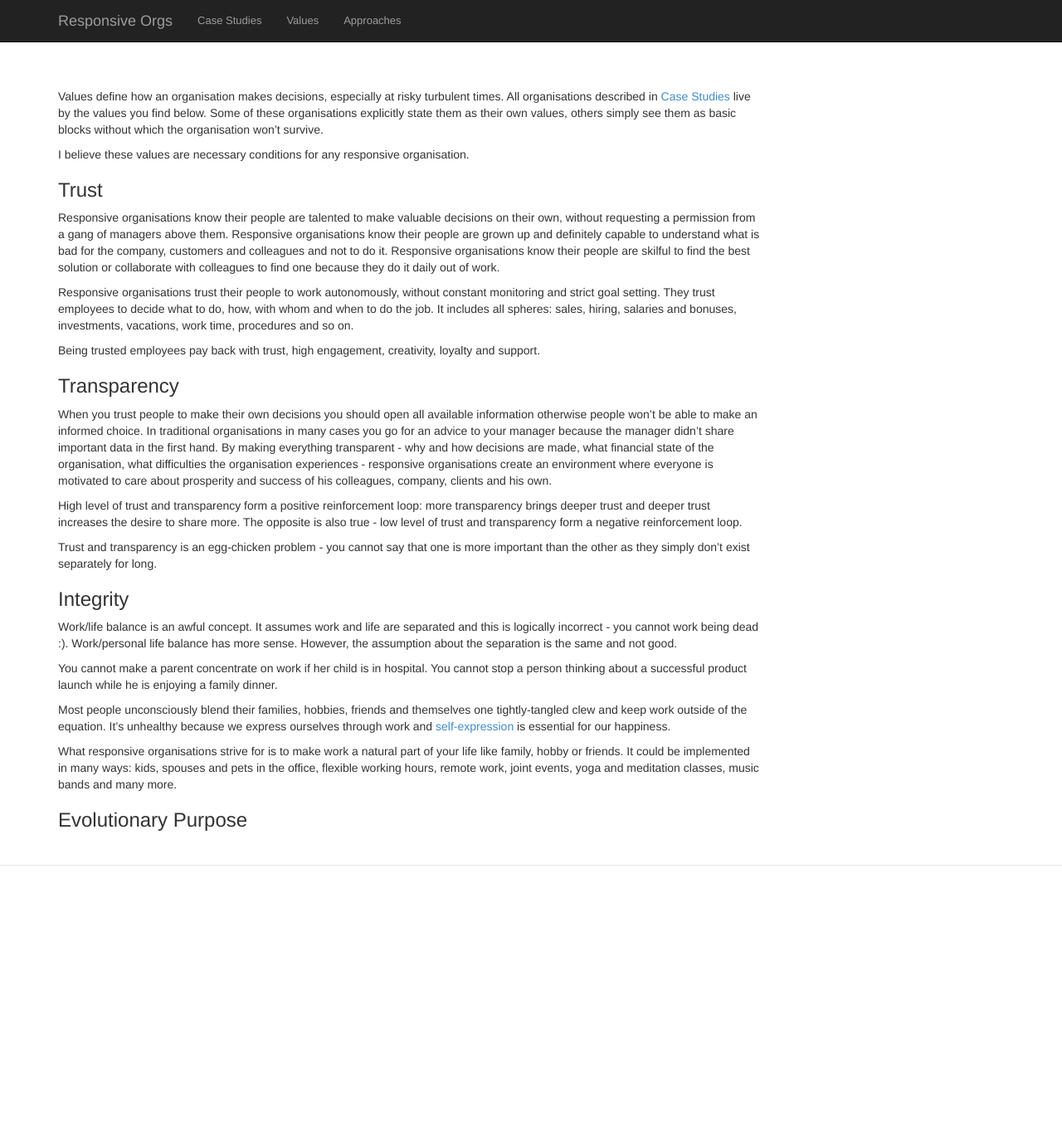
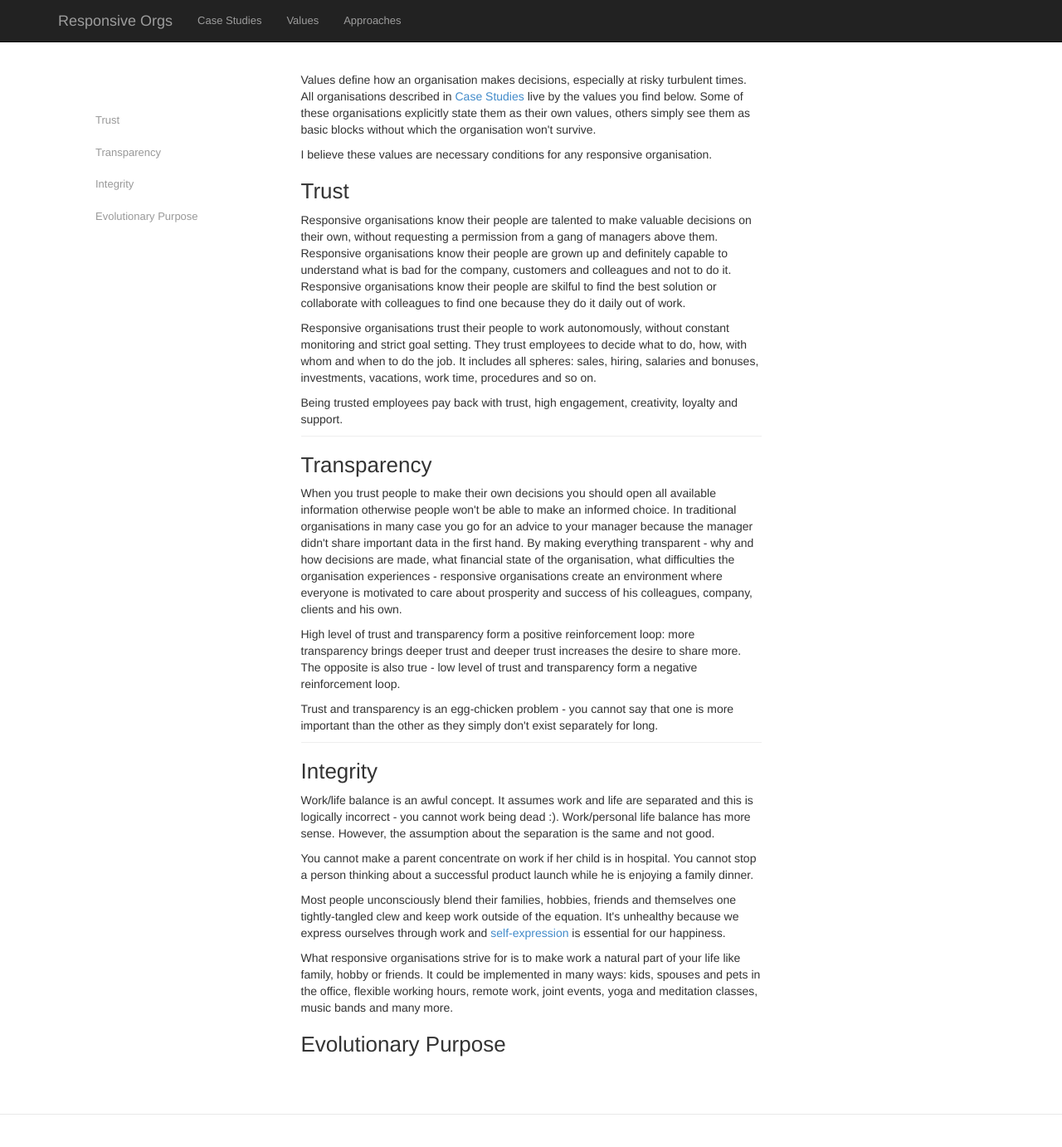
Before and after one commit to sery0ga/responsiveorgs, a Jekyll site: the page built from values.md, in a window 1280 px wide and 1400 px high. Shown: the top 1382 px of the window at 83% size. Built offline with Jekyll 4.4.1, drawn with Linux system fonts in a browser that asks for light colours.

Commit message:
Reformatted values

```diff
--- a/values.md
+++ b/values.md
@@ -1,70 +1,94 @@
 ---
-layout: page
+layout: default
 ---
 
-Values define how an organisation makes decisions, especially at risky turbulent
-times. All organisations described in [Case Studies](casestudies.html) live by
+<div class="container" >
+  <div class="row">
+    <div class="col-md-2">
+      <div class="toc">
+        <div data-spy="affix" data-offset-top="0" data-offset-bottom="20">
+          <ul class="nav" role="navigation">
+              <li><a href="#trust" class="">Trust</a></li>
+              <li><a href="#transparency" class="">Transparency</a></li>
+              <li><a href="#integrity" class="">Integrity</a></li>
+              <li><a href="#purpose" class="">Evolutionary Purpose</a></li>
+          </ul>
+        </div>
+      </div>
+    </div>
+    <div class="post-content col-md-6 col-md-offset-1 row">
+      <p>Values define how an organisation makes decisions, especially at risky turbulent
+times. All organisations described in <a href="/casestudy/">Case Studies</a> live by
 the values you find below. Some of these organisations explicitly state them
 as their own values, others simply see them as basic blocks without which the
-organisation won't survive.
+organisation won't survive.</p>
 
-I believe these values are necessary conditions for any responsive organisation.
+      <p>I believe these values are necessary conditions for any responsive organisation.</p>
 
-### Trust
-Responsive organisations know their people are talented to make valuable
-decisions on their own, without requesting a permission from a gang of managers
-above them. Responsive organisations know their people are grown up and definitely
-capable to understand what is bad for the company, customers and colleagues and
-not to do it. Responsive organisations know their people are skilful to find
-the best solution or collaborate with colleagues to find one because they do it
-daily out of work.
+      <div class="chapter">
+          <h3 id="trust">Trust</h3>
+          <p>Responsive organisations know their people are talented to make valuable
+    decisions on their own, without requesting a permission from a gang of managers
+    above them. Responsive organisations know their people are grown up and definitely
+    capable to understand what is bad for the company, customers and colleagues and
+    not to do it. Responsive organisations know their people are skilful to find
+    the best solution or collaborate with colleagues to find one because they do it
+    daily out of work.</p>
 
-Responsive organisations trust their people to work autonomously, without constant
-monitoring and strict goal setting. They trust employees to decide what to do,
-how, with whom and when to do the job. It includes all spheres: sales, hiring,
-salaries and bonuses, investments, vacations, work time, procedures and so on.
+    <p>Responsive organisations trust their people to work autonomously, without constant
+    monitoring and strict goal setting. They trust employees to decide what to do,
+    how, with whom and when to do the job. It includes all spheres: sales, hiring,
+    salaries and bonuses, investments, vacations, work time, procedures and so on.</p>
 
-Being trusted employees pay back with trust, high engagement, creativity, loyalty
-and support.
+    <p>Being trusted employees pay back with trust, high engagement, creativity, loyalty
+    and support.</p>
+</div>
 
-### Transparency
-When you trust people to make their own decisions you should open all available
+<div class="chapter">
+<h3 id="transparency">Transparency</h3>
+<p>When you trust people to make their own decisions you should open all available
 information otherwise people won't be able to make an informed choice. In traditional
-organisations in many cases
+organisations in many case
 you go for an advice to your manager because the manager didn't share important
 data in the first hand. By making everything transparent - why and how decisions
 are made, what financial state of the organisation, what difficulties the organisation
 experiences - responsive organisations create an environment where everyone is
 motivated to care about prosperity and success of his colleagues, company,
-clients and his own.
+clients and his own.</p>
 
-High level of trust and transparency form a positive reinforcement loop: more
+<p>High level of trust and transparency form a positive reinforcement loop: more
 transparency brings deeper trust and deeper trust increases the desire to share more.
 The opposite is also true - low level of trust and transparency form a negative
-reinforcement loop.
+reinforcement loop.</p>
 
-Trust and transparency is an egg-chicken problem - you cannot say that one is more
-important than the other as they simply don't exist separately for long.
+<p>Trust and transparency is an egg-chicken problem - you cannot say that one is more
+important than the other as they simply don't exist separately for long.</p>
+</div>
 
-### Integrity
-Work/life balance is an awful concept. It assumes work and life are separated
+<h3 id="integrity">Integrity</h3>
+<p>Work/life balance is an awful concept. It assumes work and life are separated
 and this is logically incorrect - you cannot work being dead :). Work/personal life
 balance has more sense. However, the assumption about the separation is the same
-and not good.
+and not good.</p>
 
-You cannot make a parent concentrate on work if her child is in hospital. You
+<p>You cannot make a parent concentrate on work if her child is in hospital. You
 cannot stop a person thinking about a successful product launch while he
-is enjoying a family dinner.
+is enjoying a family dinner.</p>
 
-Most people unconsciously blend their families, hobbies, friends and themselves
+<p>Most people unconsciously blend their families, hobbies, friends and themselves
 one tightly-tangled clew and keep work outside of the equation. It's unhealthy
 because we express ourselves through work and
-[self-expression](http://www.pbs.org/thisemotionallife/topic/happiness/what-happiness)
-is essential for our happiness.
+<a href="http://www.pbs.org/thisemotionallife/topic/happiness/what-happiness"
+target="_blank">self-expression</a> is essential for our happiness.</p>
 
-What responsive organisations strive for is to make work a natural part of your
+<p>What responsive organisations strive for is to make work a natural part of your
 life like family, hobby or friends. It could be implemented in many ways: kids,
 spouses and pets in the office, flexible working hours, remote work, joint events,
-yoga and meditation classes, music bands and many more.
+yoga and meditation classes, music bands and many more.</p>
 
-### Evolutionary Purpose
+<h3 id="purpose"> Evolutionary Purpose</h3>
+
+
+    </div>
+  </div>
+</div>
```
Also changed, not shown: casestudy/futurice.html (+14 -3 lines).
